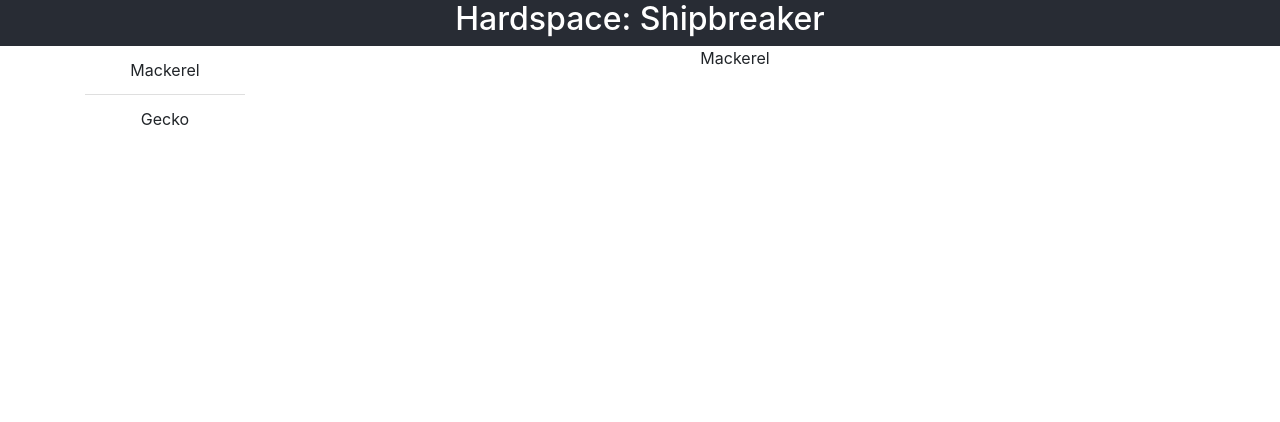
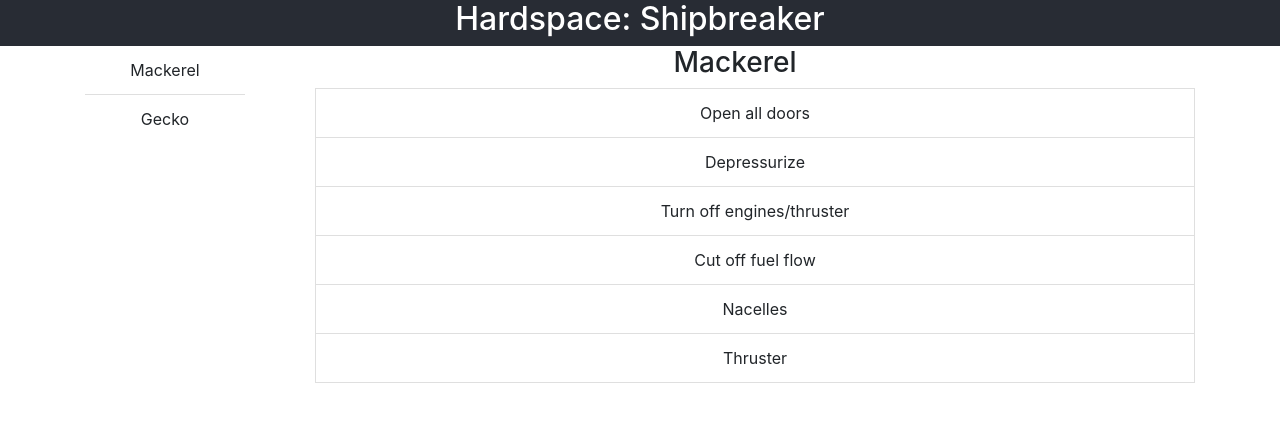
Before and after one commit to bbxiao1/hssb-checklist, a React (Create React App) app: page / in a window 1280 px wide. Both pictures are taken after a click on the element "Mackerel". Shown: the top 422 px of the page. Built offline with nearby package versions, Linux system fonts and the light colour scheme.

Commit message:
Checklist has tasks

```diff
--- a/src/App.tsx
+++ b/src/App.tsx
@@ -1,6 +1,7 @@
 import React from 'react';
 import './App.css';
-import Ship from './models/Ship'
+import Ship from './models/Ship';
+import Task from './models/Task';
 
 type Props = {
   ships: Ship[];
@@ -38,7 +39,23 @@ interface ChecklistProps {
 }
 function Checklist(props: ChecklistProps) {
   if (props.ship) {
-    return <div className="no-ship">{props.ship.name}</div>
+    let tasks = props.ship.tasks.map((task: Task) => {
+      return (
+        <li
+          key={task.id}
+          className="list-group-item ship-list-name">
+            <div className="clicky" >
+              {task.text}
+            </div>
+        </li>
+      )
+    })
+    return (
+      <div className="ship">
+        <h3>{props.ship.name}</h3>
+        <ul>{tasks}</ul>
+      </div>
+    )
   } else {
     return <div className="no-ship">Please select a ship</div>
   }
--- a/src/index.tsx
+++ b/src/index.tsx
@@ -4,11 +4,22 @@ import './index.css';
 import App from './App';
 import reportWebVitals from './reportWebVitals';
 import Ship from './models/Ship';
+import rawShips from './ships.json';
 
-let ships: Ship[] = [
-  {id: 1, name: "Mackerel"},
-  {id: 2, name: "Gecko"}
-]
+let ships: Ship[] = rawShips.map((s: any, i) => {
+  return {
+    id: i,
+    name: s.name,
+    tasks: s.tasks.map((t: string, i: number) => {
+      return {
+        id: i,
+        text: t
+      }
+    })
+  }
+})
+
+
 ReactDOM.render(
   <React.StrictMode>
     <App ships={ships}/>
--- a/src/models/Ship.ts
+++ b/src/models/Ship.ts
@@ -1,6 +1,9 @@
+import Task from './Task'
+
 interface Ship {
     id: number;
     name: string;
+    tasks: Task[];
 }
 
 export default Ship;
--- /dev/null
+++ b/src/models/Task.ts
@@ -0,0 +1,6 @@
+interface Task {
+    id: number;
+    text: string;
+}
+
+export default Task;
--- /dev/null
+++ b/src/ships.json
@@ -0,0 +1,29 @@
+[
+    {
+        "id": 1,
+        "name": "Mackerel",
+        "tasks": [
+            "Open all doors",
+            "Depressurize",
+            "Turn off engines/thruster",
+            "Cut off fuel flow",
+            "Nacelles",
+            "Thruster"
+        ]
+    },
+    {
+        "id": 2,
+        "name": "Gecko",
+        "tasks": [
+            "Open all doors",
+            "Depressurize",
+            "Turn off engines/thruster",
+            "Cut off fuel flow",
+            "Nacelles",
+            "Thruster",
+            "Ensure reactor has clearance to barge",
+            "Pull coolant slowly",
+            "Cut pipe intersections under reactor"
+        ]
+    }
+]
```
